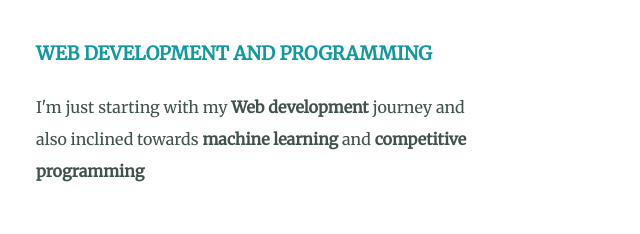
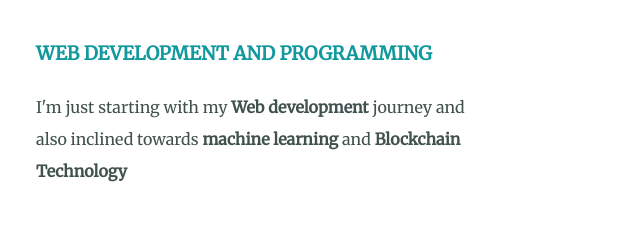
Before and after one commit to HarishbarathiS/personel-website, a plain HTML site: page index.html in a window 1280 px wide. Shown: the part 1340-1574 px from the top of the page, 484-1124 px from the left. Drawn offline with Linux system fonts and the light colour scheme; files whose address does not match are found by name.

Commit message:
Update index.html

```diff
--- a/index.html
+++ b/index.html
@@ -31,7 +31,7 @@
         <div class="skill-row">
           <img class="pro" src="images/programming.png" alt="computer-pic">
           <h3>WEB DEVELOPMENT AND PROGRAMMING</h3>
-          <p class="p1">I'm just starting with my <span>Web development</span> journey and also inclined towards <span>machine learning</span> and <span>competitive programming</span> </p>
+          <p class="p1">I'm just starting with my <span>Web development</span> journey and also inclined towards <span>machine learning</span> and <span>Blockchain Technology</span> </p>
         </div>
         <div class="skill-row">
           <img class="tri" src="images/Triathlon snap-modified.png" alt="skill-snap">
```
